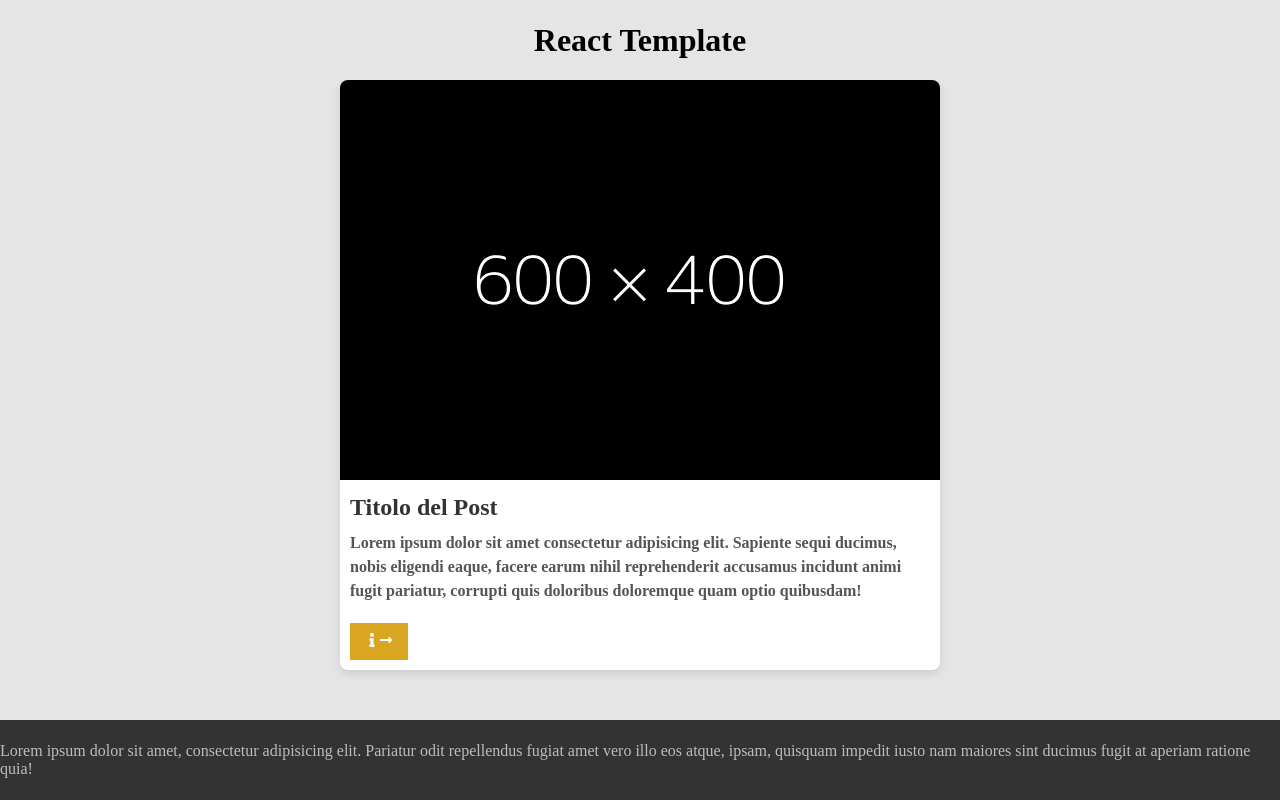
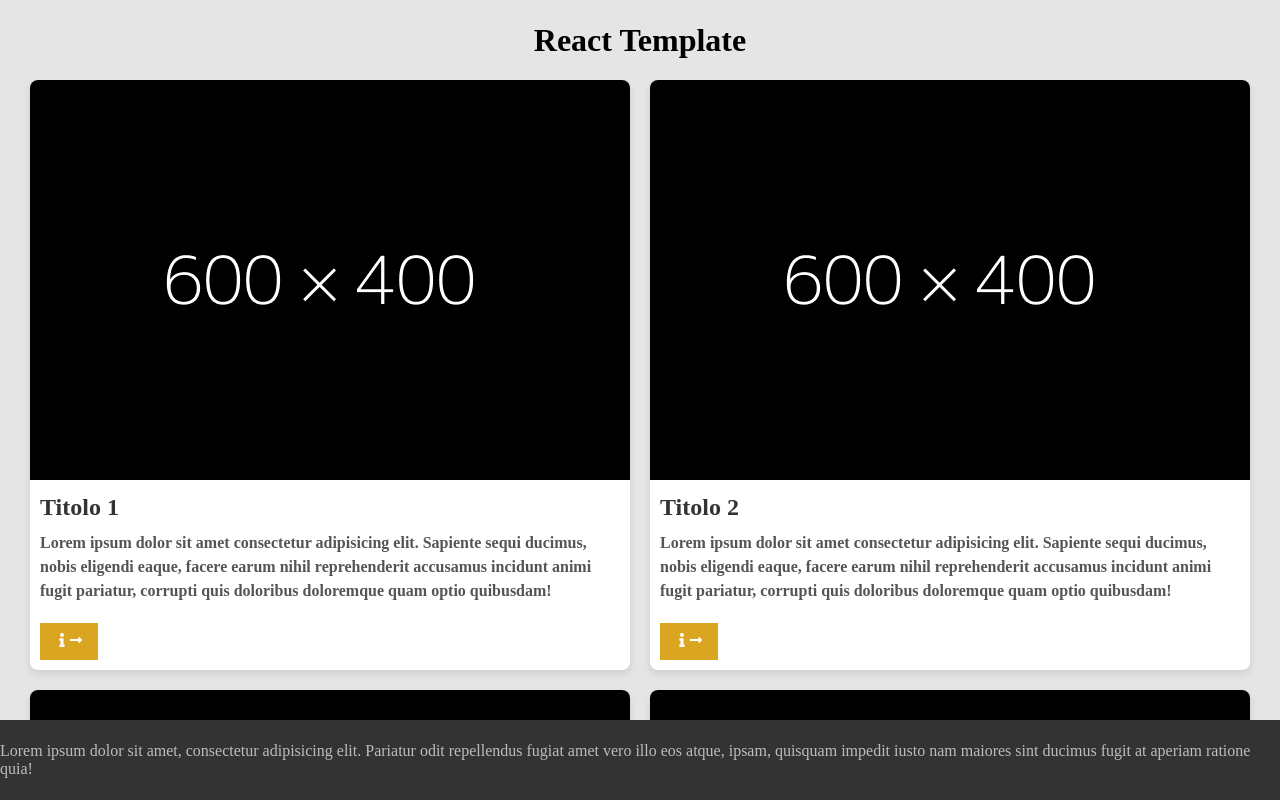
Before and after one commit to JohnQuimson/react-props-blog, a React (Vite) app: page / in a window 1280 px wide. Built offline with nearby package versions, Linux system fonts and the light colour scheme.

Commit message:
feat: props defined

```diff
--- a/src/components/Card/Card.jsx
+++ b/src/components/Card/Card.jsx
@@ -2,7 +2,7 @@ import './Card.css';
 import blogImage from '../../assets/image.png';
 import { FaInfo, FaLongArrowAltRight } from 'react-icons/fa';
 
-const Card = () => {
+const Card = ({ title, imgageUrl, content, tags, published }) => {
   return (
     <>
       <div className="card">
@@ -10,7 +10,7 @@ const Card = () => {
           <img src={blogImage} alt="img-600x400" />
         </div>
         <div className="cont-info">
-          <h4>Titolo del Post</h4>
+          <h4>{title}</h4>
           <p>
             Lorem ipsum dolor sit amet consectetur adipisicing elit. Sapiente
             sequi ducimus, nobis eligendi eaque, facere earum nihil
--- a/src/components/Main/Main.jsx
+++ b/src/components/Main/Main.jsx
@@ -1,12 +1,60 @@
 import Card from '../Card/Card';
 import './Main.css';
+
+export const posts = [
+  {
+    id: 1,
+    title: 'Titolo 1',
+    image: '',
+    content:
+      'Lorem ipsum dolor sit amet consectetur adipisicing elit. Velit animi unde quasi enim non esse ratione voluptas voluptate, officiis veritatis magni blanditiis possimus nobis cum id inventore corporis deserunt hic.',
+    tags: ['html', 'css'],
+    published: true,
+  },
+  {
+    id: 2,
+    title: 'Titolo 2',
+    image: '',
+    content:
+      'Lorem ipsum dolor sit amet consectetur adipisicing elit. Velit animi unde quasi enim non esse ratione voluptas voluptate, officiis veritatis magni blanditiis possimus nobis cum id inventore corporis deserunt hic.',
+    tags: ['js', 'css'],
+    published: true,
+  },
+  {
+    id: 3,
+    title: 'Titolo 3',
+    image: '',
+    content:
+      'Lorem ipsum dolor sit amet consectetur adipisicing elit. Velit animi unde quasi enim non esse ratione voluptas voluptate, officiis veritatis magni blanditiis possimus nobis cum id inventore corporis deserunt hic.',
+    tags: ['js', 'php'],
+    published: true,
+  },
+  {
+    id: 4,
+    title: 'Titolo 4',
+    image: '',
+    content:
+      'Lorem ipsum dolor sit amet consectetur adipisicing elit. Velit animi unde quasi enim non esse ratione voluptas voluptate, officiis veritatis magni blanditiis possimus nobis cum id inventore corporis deserunt hic.',
+    tags: ['html'],
+    published: false,
+  },
+];
 
 const Main = () => {
   return (
     <>
       <main className="main">
         <div className="container">
-          <Card />
+          {posts.map((p, i) => (
+            <Card
+              key={`postCard${i}`}
+              title={p.title}
+              image={p.image}
+              content={p.content}
+              tags={p.tags}
+              published={p.published}
+            />
+          ))}
         </div>
       </main>
     </>
```
Also changed, not shown: 1 other file (tests, documents, lock files or other folders).
